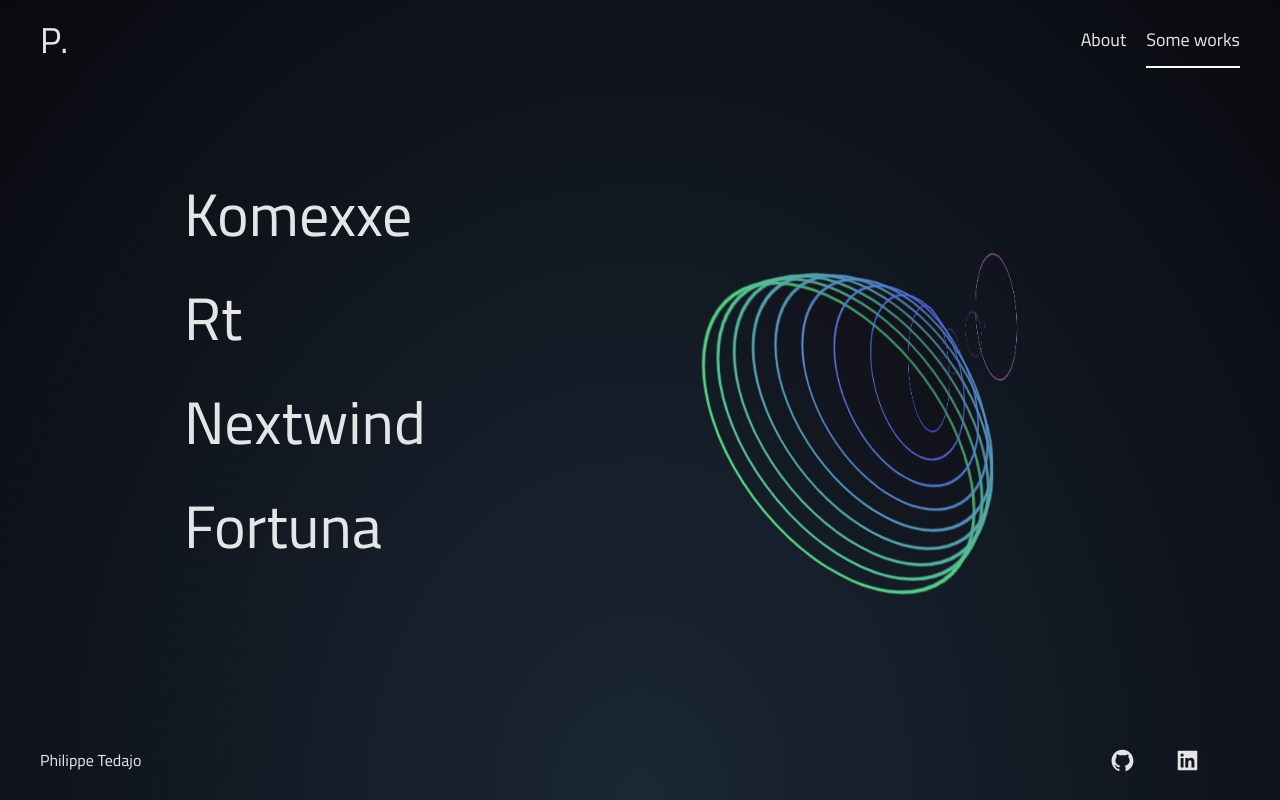
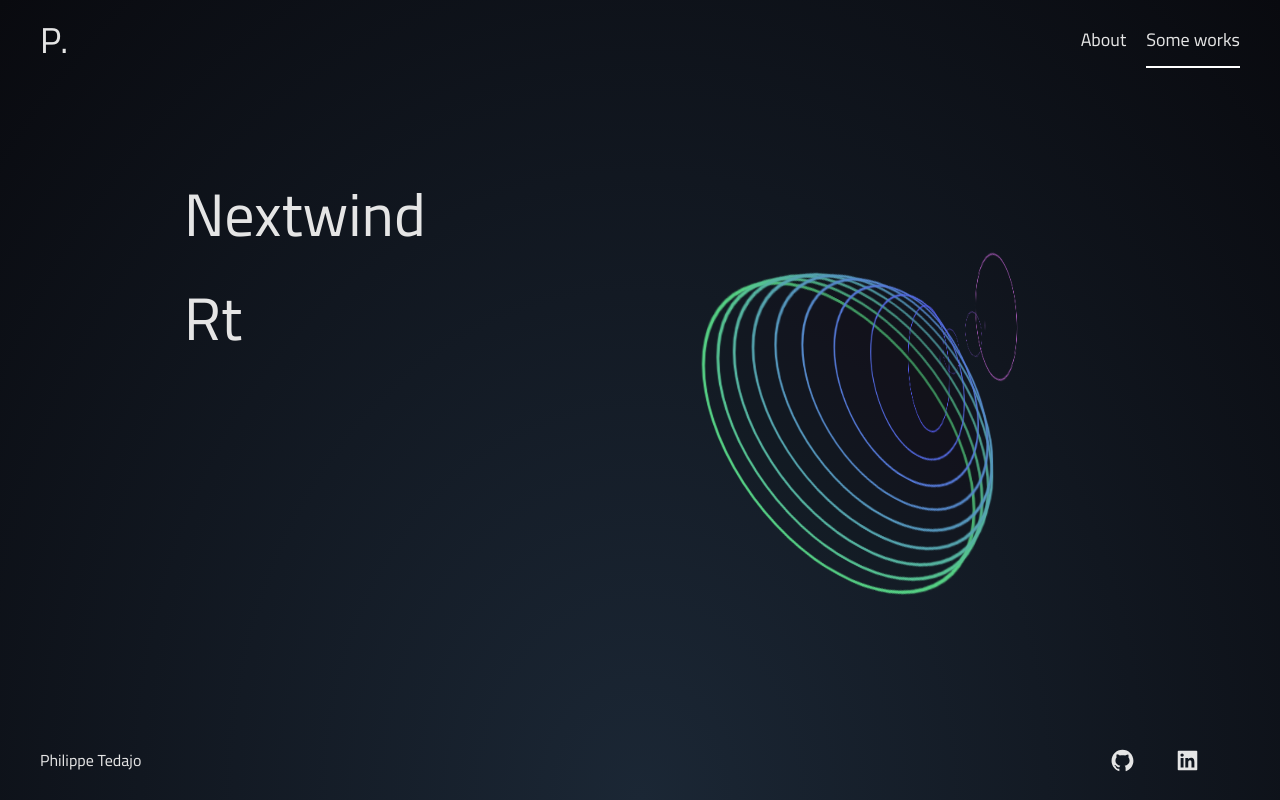
Before and after one commit to philippetedajo/philippe.tedajo, a Next.js app: page /overview in a window 1280 px wide. Built offline with nearby package versions, Linux system fonts and the light colour scheme.

Commit message:
Update overview.js

```diff
--- a/pages/overview.js
+++ b/pages/overview.js
@@ -7,10 +7,8 @@ import { Frame } from "../components"
 const Overview = () => {
 
   const overviews = [
-    { content: {title:"Komexxe", link: "https://komexxe.herokuapp.com/fr"} },
-    { content: {title:"Rt", link: "https://www.rosine.tedajo.com/"} },
-    { content: {title:"Nextwind", link: "https://nextwind-snowy.vercel.app/"} },
-    { content: {title:"Fortuna", link: "https://fortunatradingview.herokuapp.com/"} },
+ { content: {title:"Nextwind", link: "https://nextwind-snowy.vercel.app/"} },
+ { content: {title:"Rt", link: "https://www.rosine.tedajo.com/"} },
   ];
 
   const overviewList = overviews.map((project, index) => (
```
